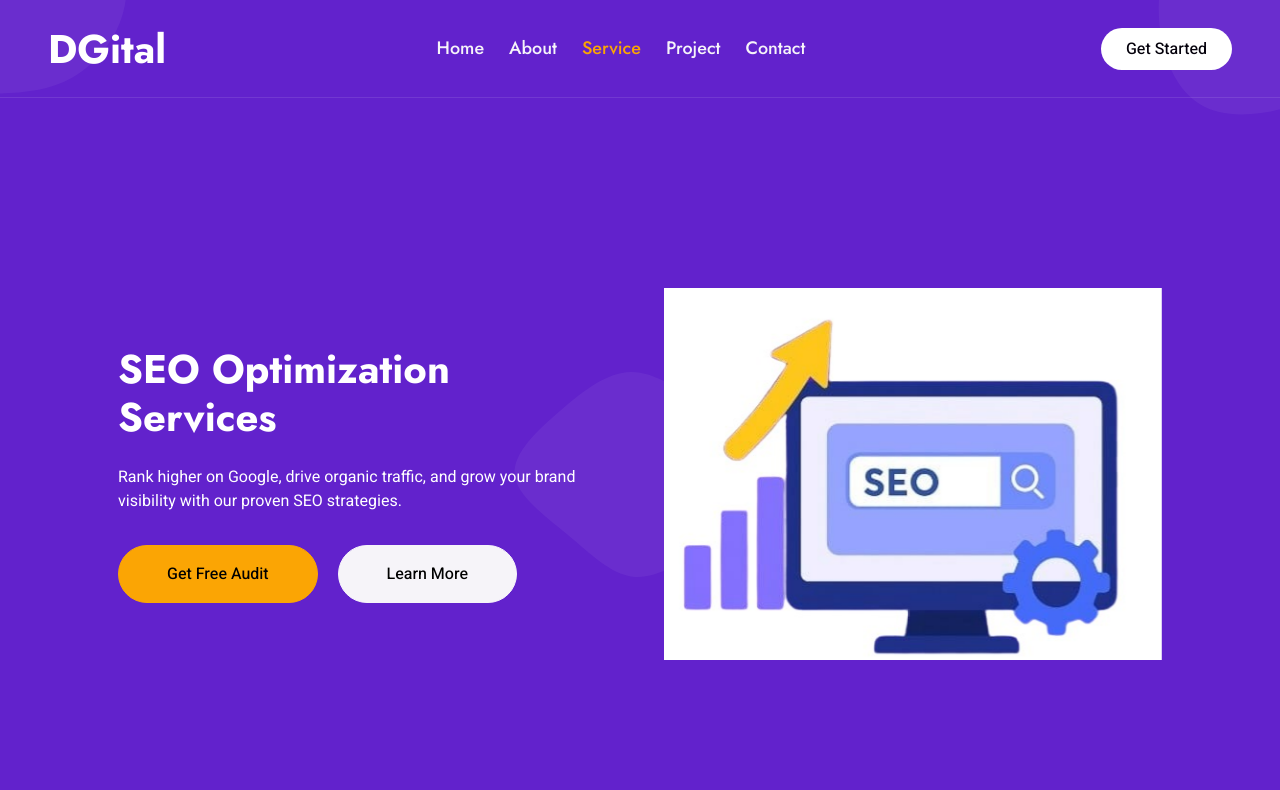
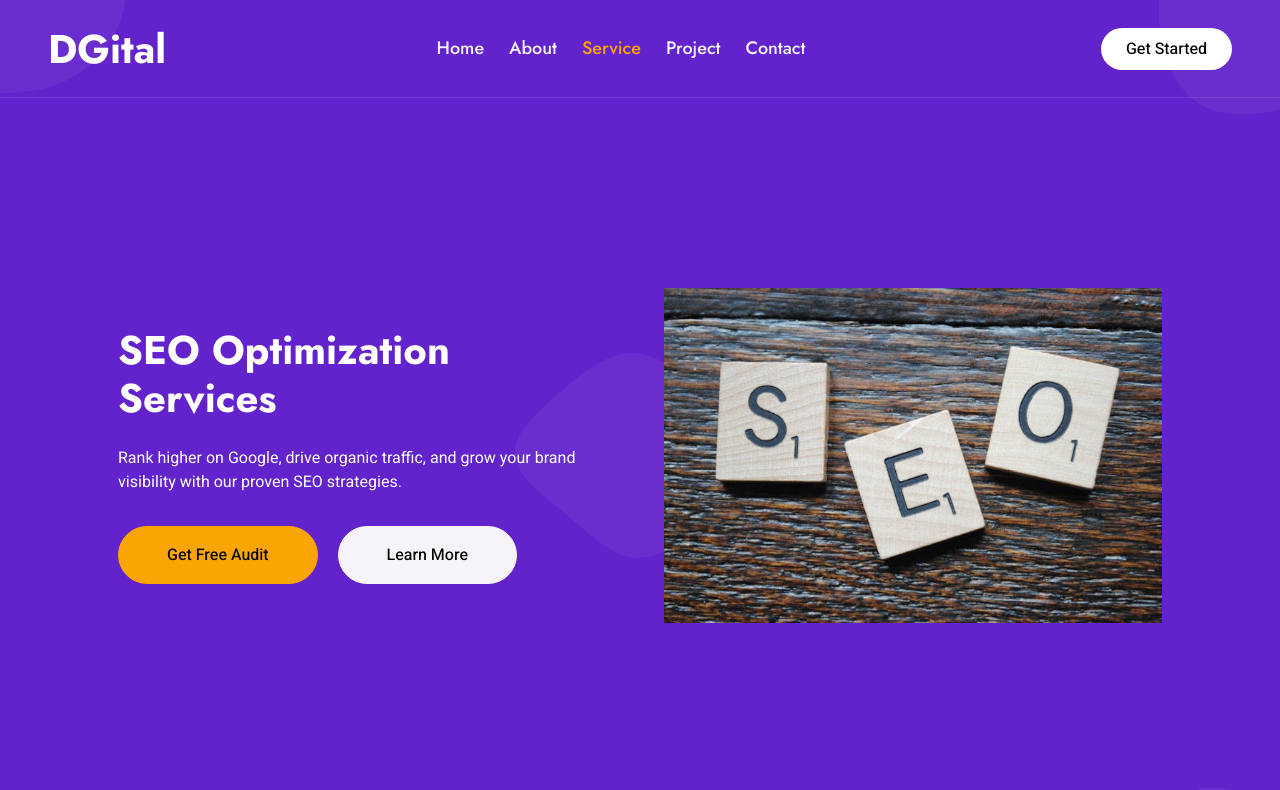
Before and after one commit to jjabez92-byte/Jabez-Joshua, a plain HTML site: page seooptimization.html in a window 1280 px wide. Shown: the top 790 px of the page. Drawn offline with nearby package versions, Linux system fonts and the light colour scheme; files whose address does not match are found by name.

Commit message:
Update seooptimization.html

```diff
--- a/seooptimization.html
+++ b/seooptimization.html
@@ -188,7 +188,7 @@
                             <a href="about.html" class="btn btn-light py-sm-3 px-sm-5 rounded-pill animated slideInRight">Learn More</a>
                         </div>
                         <div class="col-lg-6 text-center text-lg-start">
-                            <img class="img-fluid animated zoomIn" src="C:\Users\jjabe\Downloads\DGital Free Website Template - Free-CSS.com\digital-agency-html-template\img\seo.jpg" alt="SEO Optimization">
+                            <img class="img-fluid animated zoomIn" src="https://github.com/jjabez92-byte/Jabez-Joshua/blob/main/img/seo%20optimization.jpg?raw=true" alt="SEO Optimization">
                         </div>
                     </div>
                 </div>
```
